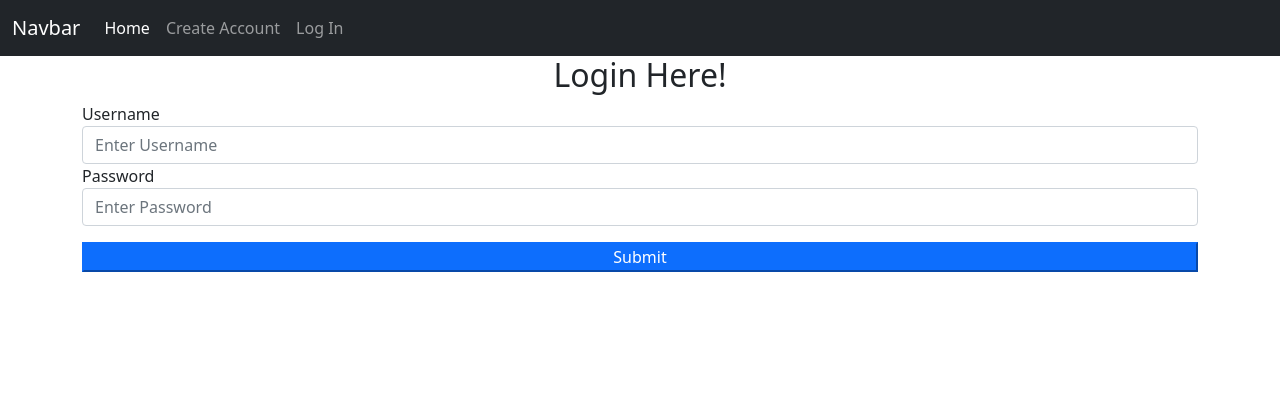
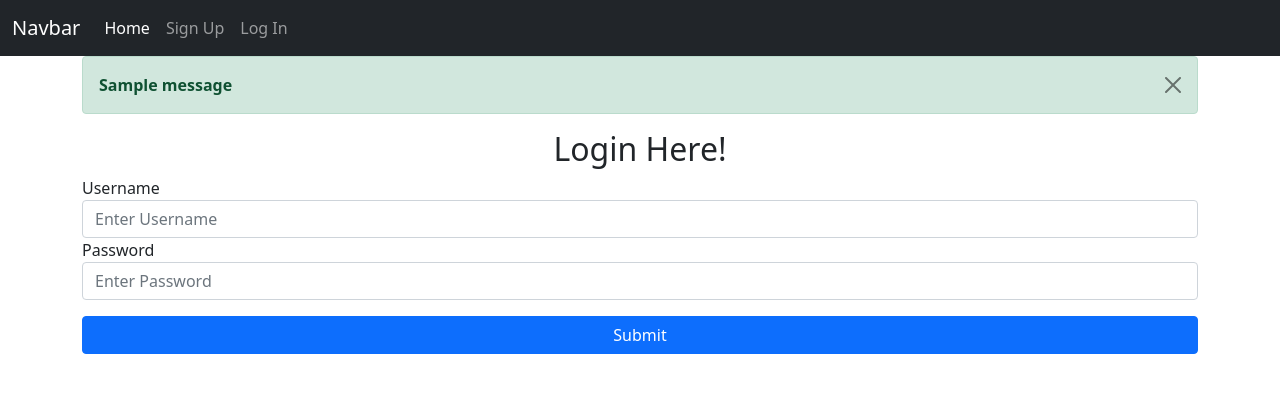
Before and after one commit to junitsu0/RyokoOwari, a Flask app: page /login in a window 1280 px wide. Shown: the top 393 px of the page. Run offline with Flask 2, Linux system fonts and the light colour scheme; tables that the repository leaves empty hold one stand-in row (values such as "Sample post"); one stand-in notice (Sample message) is shown; some libraries are stand-ins or nearby versions.

Commit message:
is it weird that i start completely over every time?

```diff
--- a/app/__init__.py
+++ b/app/__init__.py
@@ -8,12 +8,14 @@ from flask_login import LoginManager
 app = Flask(__name__)
 app.config.from_object(Config)
 
-
 db = SQLAlchemy(app)
 
 migrate = Migrate(app, db)
 
 login = LoginManager(app)
+login.login_view = 'login'
+login.login_message = 'You must be logged in to do that'
+login.login_message_category = 'danger'
 
 
 from . import routes, models
--- a/app/routes.py
+++ b/app/routes.py
@@ -1,5 +1,6 @@
 from app import app
 from flask import render_template, redirect, url_for, flash
+from flask_login import login_user, logout_user, login_required, current_user
 from app.forms import SignUpForm, PostForm, LoginForm
 from app.models import User, Post
 
@@ -34,19 +35,38 @@ def signup():
 
 # don't need posting
 @app.route('/create', methods=['GET', 'POST'])
+@login_required
 def create():
     form = PostForm()
     if form.validate_on_submit():
         title = form.title.data
         body = form.body.data
-        new_post = Post(title=title, body=body, user_id=1)
+        new_post = Post(title=title, body=body, user_id=current_user.id)
         flash(f'{new_post.title} has been created.', 'secondary')
         return redirect(url_for('index'))
 
     return render_template('createpost.html', form=form)
 # end dont need posting
 
-@app.route('/login')
+@app.route('/login', methods=['GET', 'POST'])
 def login():
     form = LoginForm()
+    if form.validate_on_submit():
+        username = form.username.data
+        password = form.password.data
+        user = User.query.filter_by(username=username).first()
+        if user is not None and user.check_password(password):
+            login_user(user)
+            flash(f"Welcome back {user.username}!", "success")
+            return redirect(url_for('index'))
+        else:
+            flash("Incorrect username and/or password. Please try again.", 'danger')
+            return redirect(url_for('login'))
+
     return render_template('login.html', form=form)
+
+@app.route('/logout')
+def logout():
+    logout_user()
+    flash('You have successfully logged out.', 'primary')
+    return redirect(url_for('index'))
--- a/app/templates/alert.html
+++ b/app/templates/alert.html
@@ -1,8 +1,8 @@
-{% with messages = get_flashed_messages(with_categories=true) %}
+{% with messages = get_flashed_messages(with_categories=True) %}
     {% if messages %}
         {% for category, message in messages %}
             <div class="alert alert-{{ category }} alert-dismissible fade show" role="alert">
-                <strong>{{ message }}</strong> You should check in on some of those fields below.
+                <strong>{{ message }}</strong>
                 <button type="button" class="btn-close" data-bs-dismiss="alert" aria-label="Close"></button>
             </div>
         {% endfor %}
--- a/app/templates/base.html
+++ b/app/templates/base.html
@@ -8,7 +8,7 @@
         <link rel="stylesheet" href="https://cdnjs.cloudflare.com/ajax/libs/twitter-bootstrap/5.1.0/css/bootstrap.min.css">
         <link rel="stylesheet" href="https://cdnjs.cloudflare.com/ajax/libs/font-awesome/5.15.4/css/all.min.css">
         <!-- <link rel="stylesheet" href="assets/css/style.css"> -->
-        <title>{% block title %} {% endblock title%}</title>
+        <title>{% block title %}{% endblock title%}</title>
     </head>
     <body>
         <!-- Navbar -->
@@ -21,12 +21,14 @@
                 <div class="collapse navbar-collapse" id="navbarNavAltMarkup">
                 <div class="navbar-nav">
                     <a class="nav-link active" aria-current="page" href="{{ url_for('index') }}">Home</a>
+<!-- navbar list of things to do while logged in -->
                     {% if current_user.is_authenticated %}
                         <a class="nav-link disabled" href="{{ url_for('create') }}">Create a Post</a>
-                        <a class="nav-link disabled" href="#">Log Out</a>
+                        <a class="nav-link disabled" href="{{ url_for('logout') }}">Log Out</a>
+<!-- navbar list of things to do while NOT logged in -->
                     {% else %}
-                        <a class="nav-link" href="{{ url_for('signup') }}">Create Account</a>
-                        <a class="nav-link" href="#">Log In</a>
+                        <a class="nav-link" href="{{ url_for('signup') }}">Sign Up</a>
+                        <a class="nav-link" href="{{ url_for('login') }}">Log In</a>
                     {% endif %}
                 </div>
                 </div>
@@ -35,6 +37,8 @@
 
          <!-- Start Container -->
          <div class="container">
+            {% include 'alert.html' %}
+
             {% block content %} {% endblock content %}
         </div>
 
--- a/app/templates/createpost.html
+++ b/app/templates/createpost.html
@@ -15,7 +15,7 @@
         {{ form.body.label }}
         {{ form.body(class='form-control', placeholder='Enter Body') }}
 
-        {{ form.submit(class='btn btn-secondary w-100 mt-3') }}
+        {{ form.submit(class='btn btn-primary w-100 mt-3') }}
     </div>
 </form>
 
--- a/app/templates/login.html
+++ b/app/templates/login.html
@@ -8,14 +8,13 @@
 <form method="post">
     {{ form.csrf_token }}
     <div class="form-group">
-
         {{ form.username.label }}
         {{ form.username(class='form-control', placeholder='Enter Username') }}
 
         {{ form.password.label }}
         {{ form.password(class='form-control', placeholder='Enter Password') }}
 
-        {{ form.submit(class='btn-primary w-100 mt-3') }}
+        {{ form.submit(class='btn btn-primary w-100 mt-3') }}
     </div>
 </form>
 
```
Also changed, not shown: app/models.py (+10 -3 lines).
